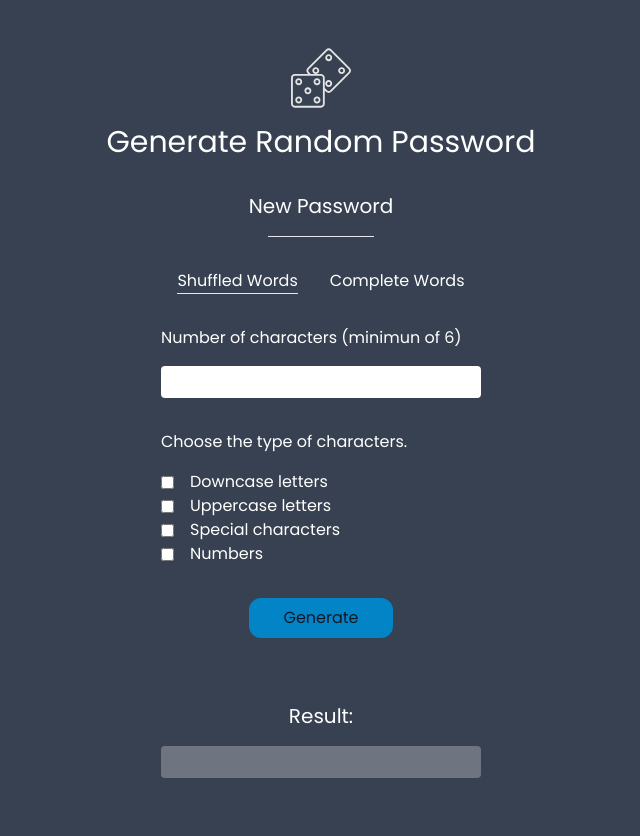
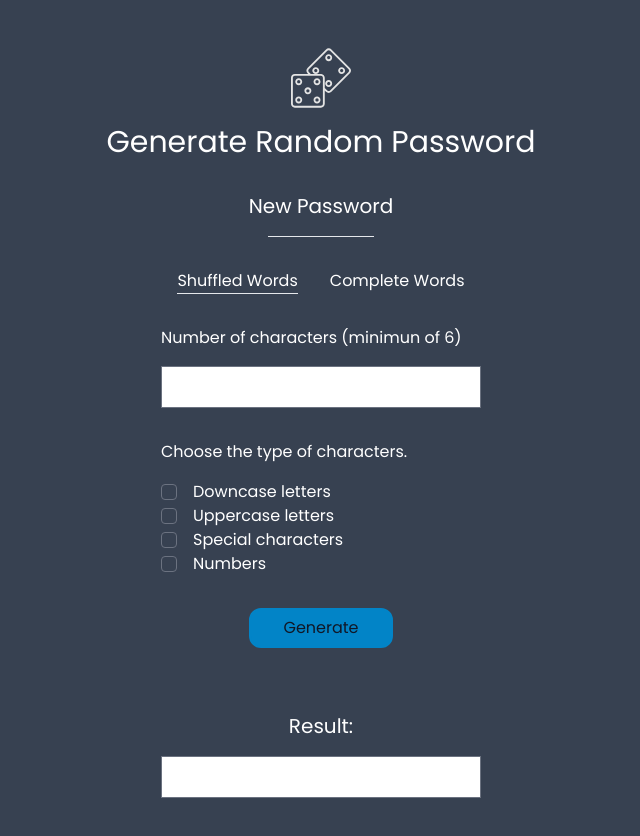
Before and after one commit to tomazcx/password-generator, a React (Vite) app: page / in a window 1280 px wide. Shown: the top 836 px of the page, without its empty margins (319-959 px from the left). Built offline with nearby package versions, Linux system fonts and the light colour scheme.

Commit message:
Added style to the input checkbox

```diff
--- a/package.json
+++ b/package.json
@@ -12,6 +12,7 @@
     "react-dom": "^18.0.0"
   },
   "devDependencies": {
+    "@tailwindcss/forms": "^0.5.2",
     "@types/react": "^18.0.0",
     "@types/react-dom": "^18.0.0",
     "@vitejs/plugin-react": "^1.3.0",
--- a/src/components/Shuffled.jsx
+++ b/src/components/Shuffled.jsx
@@ -8,11 +8,6 @@ export const Shuffled = () => {
     const [checkedFour, setCheckedFour] = useState(false)
     const [finalPassword, setPassword] = useState("")
     const [error, setError] = useState("")
-
-    const randomChar = (array) => {
-
-    }
-
 
     const generatePassword = () => {
         try {
@@ -45,8 +40,6 @@ export const Shuffled = () => {
                 const num = Math.floor(Math.random() * array.length)
                 password += array[num]
             }
-
-            console.log(password)
             setError("")
             return password
         } catch (e) {
@@ -65,21 +58,21 @@ export const Shuffled = () => {
             <div className='flex flex-col w-1/4 my-4 text-white'>
                 <label htmlFor="chars" className=' mb-4'>Choose the type of characters.</label>
                 <div className="flex gap-4 items-center">
-                    <input type="checkbox" onChange={() => setCheckedOne(!checkedOne)} />
+                    <input type="checkbox" className="check-input" onChange={() => setCheckedOne(!checkedOne)} />
                     <label htmlFor="">Downcase letters</label>
                 </div>
 
                 <div className="flex gap-4 items-center">
-                    <input type="checkbox" onChange={() => setCheckedTwo(!checkedTwo)} />
+                    <input type="checkbox" className="check-input" onChange={() => setCheckedTwo(!checkedTwo)} />
                     <label htmlFor="">Uppercase letters</label>
                 </div>
                 <div className="flex gap-4 items-center">
-                    <input type="checkbox" onChange={() => setCheckedThree(!checkedThree)} />
+                    <input type="checkbox" className="check-input" onChange={() => setCheckedThree(!checkedThree)} />
                     <label htmlFor="">Special characters</label>
                 </div>
 
                 <div className="flex gap-4 items-center">
-                    <input type="checkbox" onChange={() => setCheckedFour(!checkedFour)} />
+                    <input type="checkbox" className="check-input" onChange={() => setCheckedFour(!checkedFour)} />
                     <label htmlFor="">Numbers</label>
                 </div>
             </div>
--- a/src/style.css
+++ b/src/style.css
@@ -25,3 +25,7 @@ button {
 button:hover {
     @apply bg-transparent;
 }
+
+.check-input{
+@apply bg-transparent rounded checked:bg-transparent checked:border-gray-400 focus:bg-transparent;
+}
--- a/tailwind.config.js
+++ b/tailwind.config.js
@@ -7,5 +7,7 @@ module.exports = {
     theme: {
         extend: {},
     },
-    plugins: [],
+    plugins: [
+        require('@tailwindcss/forms'),
+    ],
 }
```
Also changed, not shown: 1 other file (tests, documents, lock files or other folders).
